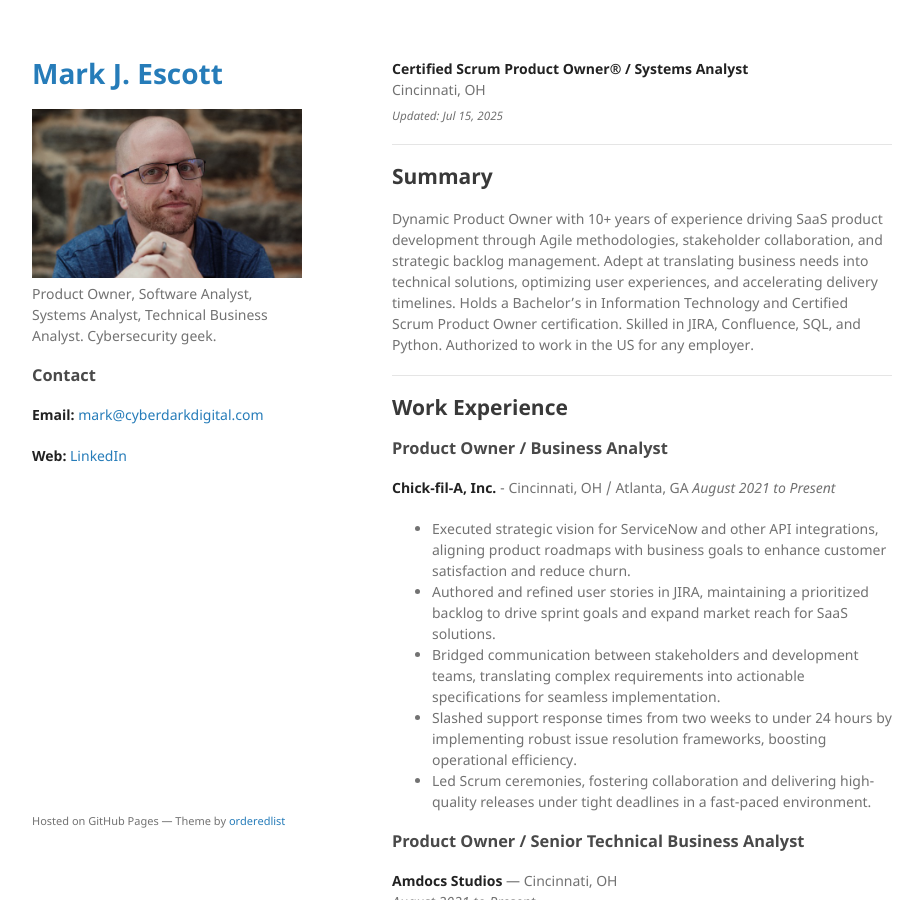
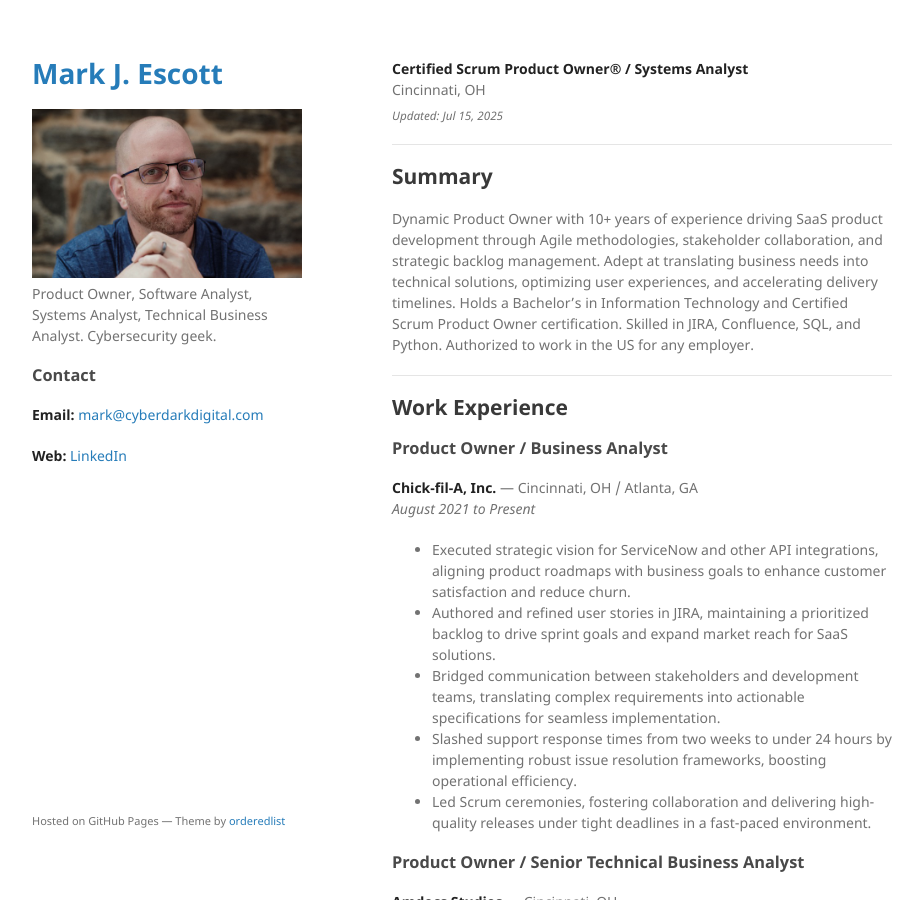
Before and after one commit to mjescott/mjescott.github.io, a Jekyll site: the page built from index.md, in a window 1280 px wide and 900 px high. Shown: the whole window, without its empty margins (178-1101 px from the left). Built offline with Jekyll 4.4.1, drawn with Linux system fonts in a browser that asks for light colours.

```diff
--- a/index.md
+++ b/index.md
@@ -17,7 +17,7 @@ Dynamic Product Owner with 10+ years of experience driving SaaS product developm
 ## Work Experience
 
 ### Product Owner / Business Analyst
-**Chick-fil-A, Inc.** - Cincinnati, OH / Atlanta, GA
+**Chick-fil-A, Inc.** — Cincinnati, OH / Atlanta, GA
 *August 2021 to Present*
 
 - Executed strategic vision for ServiceNow and other API integrations, aligning product roadmaps with business goals to enhance customer satisfaction and reduce churn.
```
